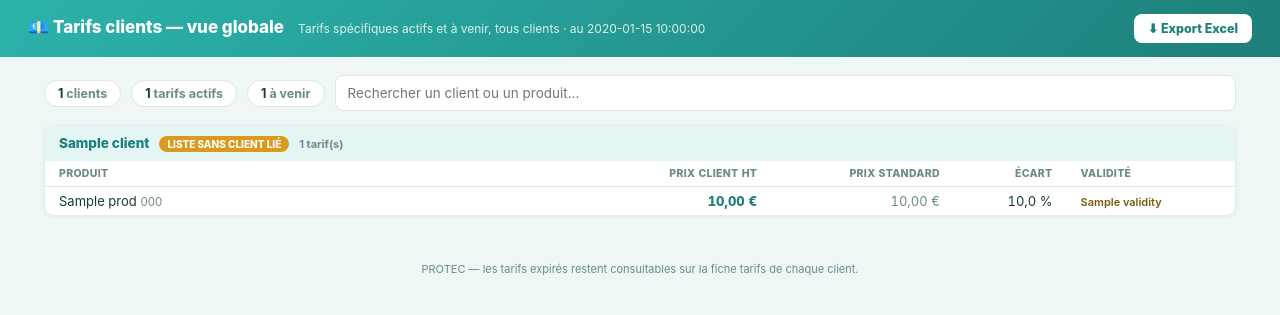
After one commit to xavfevre/ocr-pesee-webhook, a Flask app: template protec_planning/templates/tarifs_global.html in a window 1280 px wide. The commit adds this page. Shown: the top 315 px of the page. Run offline with Flask 3, Linux system fonts and the light colour scheme; the template is opened without the code that fills it: most values are stand-ins (such as "Sample title", 1, 10 or a date in 2020).

Commit message:
Tarifs clients : vue globale de tous les tarifs spécifiques (#136)
* Ma tournée : affiche les congés validés du chauffeur (hr.leave)

- Récupère les congés validés (hr.leave) du chauffeur sur la fenêtre ±15 jours
- Bandeau vert « 🌴 Type de congé » en tête de chaque jour concerné
- Les jours de congé sans mission apparaissent dans la navigation
- Tolérant aux erreurs : la page fonctionne même si le module Congés est inaccessible

Co-Authored-By: Claude <noreply@anthropic.com>

* Tarifs clients : vue globale de tous les tarifs spécifiques (/protec/tarifs-global)

- Page listant les tarifs spécifiques actifs et à venir de tous les clients,
  groupés par client, avec prix standard, écart % et validité
- Recherche instantanée client/produit, lien vers la fiche tarifs de chaque client
- Export Excel global ; tarifs expirés consultables sur la fiche client
- Lien « Vue globale » depuis la page tarifs d'un client

Co-Authored-By: Claude <noreply@anthropic.com>

---------

Co-authored-by: Claude <noreply@anthropic.com>

```diff
--- a/protec_planning/app.py
+++ b/protec_planning/app.py
@@ -1548,6 +1548,155 @@ def tarifs_export():
         mimetype="application/vnd.openxmlformats-officedocument.spreadsheetml.sheet",
         headers={"Content-Disposition":
                  f'attachment; filename="Tarifs_{fname}_{date.today().isoformat()}.xlsx"'})
+
+# ── Vue globale : tous les tarifs spécifiques clients ───────────────────────
+def _tarifs_global_dataset(q):
+    """Tous les tarifs spécifiques actifs ou à venir, groupés par client."""
+    CTX = {"allowed_company_ids": [TARIFS_COMPANY_ID]}
+    default_pl = q("product.pricelist", "search",
+                   [["name", "=", "Liste de prix par défaut"],
+                    ["company_id", "=", TARIFS_COMPANY_ID]], limit=1)
+    default_pl_id = default_pl[0] if default_pl else 0
+    pls = q("product.pricelist", "search_read",
+            ["|", ["company_id", "=", False], ["company_id", "=", TARIFS_COMPANY_ID],
+             ["id", "!=", default_pl_id]], fields=["name"], context=CTX)
+    pl_names = {p["id"]: p["name"] for p in pls}
+    pl_ids = list(pl_names)
+
+    # partenaires rattachés à chaque liste (propriété non requêtable en v19 → lecture globale)
+    pl_partners = {}
+    for p in q("res.partner", "search_read", [],
+               fields=["name", "property_product_pricelist"], context=CTX):
+        pl = p.get("property_product_pricelist")
+        if pl and pl[0] in pl_names:
+            pl_partners.setdefault(pl[0], []).append({"id": p["id"], "name": p["name"]})
+
+    # catalogue + prix standard (mêmes règles que la page client)
+    products = q("product.product", "search_read",
+                 [["active", "=", True],
+                  "|", ["company_id", "=", False], ["company_id", "=", TARIFS_COMPANY_ID]],
+                 fields=["display_name", "default_code", "list_price", "product_tmpl_id"])
+    pvar = {p["id"]: p for p in products}
+    ptmpl = {}
+    for p in products:
+        ptmpl.setdefault(p["product_tmpl_id"][0], p)
+    std_var, std_tmpl = {}, {}
+    if default_pl_id:
+        for it in q("product.pricelist.item", "search_read",
+                    [["pricelist_id", "=", default_pl_id], ["compute_price", "=", "fixed"]],
+                    fields=["applied_on", "product_id", "product_tmpl_id", "fixed_price"]):
+            if it["applied_on"] == "0_product_variant" and it["product_id"]:
+                std_var[it["product_id"][0]] = it["fixed_price"]
+            elif it["product_tmpl_id"]:
+                std_tmpl[it["product_tmpl_id"][0]] = it["fixed_price"]
+
+    now_utc = datetime.now(UTC).strftime("%Y-%m-%d %H:%M:%S")
+    groups = {}
+    for it in q("product.pricelist.item", "search_read",
+                [["pricelist_id", "in", pl_ids]],
+                fields=["pricelist_id", "applied_on", "product_id", "product_tmpl_id",
+                        "compute_price", "fixed_price", "percent_price",
+                        "date_start", "date_end"],
+                order="pricelist_id, id"):
+        if it["date_end"] and it["date_end"] < now_utc:
+            continue  # expiré → visible sur la fiche client uniquement
+        prod = None
+        if it["applied_on"] == "0_product_variant" and it["product_id"]:
+            prod = pvar.get(it["product_id"][0])
+        elif it["applied_on"] == "1_product" and it["product_tmpl_id"]:
+            prod = ptmpl.get(it["product_tmpl_id"][0])
+        if prod is None:
+            continue  # catégorie / toute la liste : hors périmètre tarif produit
+        std = std_var.get(prod["id"], std_tmpl.get(prod["product_tmpl_id"][0], prod["list_price"]))
+        if it["compute_price"] == "fixed":
+            price = it["fixed_price"]
+        elif it["compute_price"] == "percentage":
+            price = round(std * (1 - it["percent_price"] / 100), 2)
+        else:
+            continue
+        future = bool(it["date_start"] and it["date_start"] > now_utc)
+        ds_, de_ = it["date_start"], it["date_end"]
+        if ds_ and de_:
+            validity = f"du {_tarifs_fmt_dt(ds_)} au {_tarifs_fmt_dt(de_)}"
+        elif de_:
+            validity = f"jusqu'au {_tarifs_fmt_dt(de_)}"
+        elif ds_:
+            validity = f"depuis le {_tarifs_fmt_dt(ds_)}"
+        else:
+            validity = ""
+        if future:
+            validity = f"à partir du {_tarifs_fmt_dt(ds_)}"
+        plid = it["pricelist_id"][0]
+        groups.setdefault(plid, []).append({
+            "prod": prod["display_name"], "code": prod["default_code"] or "",
+            "price": price, "std": std, "validity": validity, "future": future,
+            "ecart": round((price - std) / std * 100, 1) if std else None,
+        })
+
+    sections = []
+    for plid, rows in groups.items():
+        partners = pl_partners.get(plid, [])
+        rows.sort(key=lambda r: r["prod"].lower())
+        sections.append({
+            "client": " / ".join(p["name"] for p in partners) or pl_names[plid],
+            "pid": partners[0]["id"] if partners else 0,
+            "linked": bool(partners), "rows": rows,
+        })
+    sections.sort(key=lambda s: s["client"].lower())
+    return {"sections": sections,
+            "nb_clients": len(sections),
+            "nb_actifs": sum(1 for s in sections for r in s["rows"] if not r["future"]),
+            "nb_futurs": sum(1 for s in sections for r in s["rows"] if r["future"])}
+
+@bp.route("/tarifs-global")
+def tarifs_global():
+    if not SECRET or request.args.get("token") != SECRET:
+        abort(403)
+    src = request.args.get("src", "")
+    uid, models, db = odoo_connect_src(src)
+    def q(model, method, *p, **kw):
+        return xq(db, models, uid, model, method, *p, **kw)
+    ds = _tarifs_global_dataset(q)
+    return render_template("tarifs_global.html", token=SECRET, src=src,
+                           today=date.today().strftime("%d/%m/%Y"), **ds)
+
+@bp.route("/tarifs-global/export")
+def tarifs_global_export():
+    if not SECRET or request.args.get("token") != SECRET:
+        abort(403)
+    src = request.args.get("src", "")
+    uid, models, db = odoo_connect_src(src)
+    def q(model, method, *p, **kw):
+        return xq(db, models, uid, model, method, *p, **kw)
+    ds = _tarifs_global_dataset(q)
+
+    import io
+    from openpyxl import Workbook
+    from openpyxl.styles import Font, PatternFill
+    wb = Workbook()
+    ws = wb.active
+    ws.title = "Tarifs clients"
+    H_FILL, H_FONT = PatternFill("solid", fgColor="0B7285"), Font(bold=True, color="FFFFFF")
+    CLI_FONT = Font(bold=True, color="1D7F79")
+    ws.append(["Client", "Produit", "Code", "Prix client HT",
+               "Prix standard HT", "Écart %", "Validité"])
+    for c in ws[1]:
+        c.fill, c.font = H_FILL, H_FONT
+    for s in ds["sections"]:
+        for i, r in enumerate(s["rows"]):
+            ws.append([s["client"] if i == 0 else "", r["prod"], r["code"], r["price"],
+                       r["std"], r["ecart"] if r["ecart"] is not None else "", r["validity"]])
+            if i == 0:
+                ws.cell(row=ws.max_row, column=1).font = CLI_FONT
+    for col, w in zip("ABCDEFG", (38, 52, 14, 15, 16, 10, 26)):
+        ws.column_dimensions[col].width = w
+    ws.freeze_panes = "A2"
+    buf = io.BytesIO()
+    wb.save(buf)
+    return Response(buf.getvalue(),
+        mimetype="application/vnd.openxmlformats-officedocument.spreadsheetml.sheet",
+        headers={"Content-Disposition":
+                 f'attachment; filename="Tarifs_clients_global_{date.today().isoformat()}.xlsx"'})
 
 # ── Modification / suppression d'un tarif spécifique existant ───────────────
 def _tarifs_item_ok(q, item_id):
--- a/protec_planning/templates/tarifs.html
+++ b/protec_planning/templates/tarifs.html
@@ -111,6 +111,9 @@
   <h1>💶 Tarifs — {{ partner.name }}</h1>
   <span class="sub">{% if client_pl_name %}Liste de prix : {{ client_pl_name }}{% else %}Aucun tarif spécifique — tarif standard PROTEC{% endif %}
     {% if src == 'test' %} · BASE DE TEST{% endif %}</span>
+  <a href="{{ BASE }}/tarifs-global?token={{ token }}{% if src %}&src={{ src }}{% endif %}"
+     style="margin-left:auto; background:#fff; color:var(--cy-dk); font-weight:800; font-size:12.5px;
+            border-radius:8px; padding:7px 14px; text-decoration:none;">🌍 Vue globale</a>
 </header>
 
 {% if ok == 'mod' %}<div class="banner ok">✓ Tarif modifié</div>
--- /dev/null
+++ b/protec_planning/templates/tarifs_global.html
@@ -0,0 +1,139 @@
+<!DOCTYPE html>
+<html lang="fr">
+<head>
+  <meta charset="UTF-8">
+  <meta name="viewport" content="width=device-width, initial-scale=1.0">
+  <title>Tarifs clients — vue globale</title>
+  <style>
+    :root { --cy: #2bb3ab; --cy-dk: #1d7f79; --cy-lt: #e3f6f4; --border: #dbe8e7;
+            --text: #163a3d; --muted: #6b8a89; --green: #2eb85c; --red: #e0483e;
+            --amber: #d99a1f; --spec: #fff7e0; --spec-bd: #f0dca6; }
+    * { box-sizing: border-box; margin: 0; padding: 0; }
+    body { font-family: -apple-system, BlinkMacSystemFont, "Segoe UI", Roboto, sans-serif;
+           background: #eef6f6; color: var(--text); font-size: 14px; }
+    header { background: linear-gradient(135deg, var(--cy), var(--cy-dk)); color: #fff;
+             padding: 14px 28px; display: flex; align-items: baseline; gap: 14px; flex-wrap: wrap; }
+    header h1 { font-size: 17px; font-weight: 800; }
+    header .sub { font-size: 12px; opacity: .85; }
+    header .btn-x { margin-left: auto; background: #fff; color: var(--cy-dk); font-weight: 800;
+                    font-size: 12.5px; border-radius: 8px; padding: 7px 14px; text-decoration: none; }
+    .wrap { max-width: 1240px; margin: 0 auto; padding: 18px 24px; }
+
+    .bar { display: flex; gap: 10px; align-items: center; flex-wrap: wrap; margin-bottom: 14px; }
+    .chip { background: #fff; border: 1px solid var(--border); border-radius: 20px;
+            padding: 5px 13px; font-size: 12.5px; font-weight: 700; color: var(--muted); }
+    .chip b { color: var(--text); }
+    #search { flex: 1; min-width: 240px; border: 1px solid var(--border); border-radius: 8px;
+              padding: 9px 12px; font-size: 13.5px; font-family: inherit; background: #fff; }
+    #search:focus { outline: none; border-color: var(--cy); box-shadow: 0 0 0 3px rgba(43,179,171,.12); }
+
+    .client { background: #fff; border-radius: 10px; box-shadow: 0 1px 4px rgba(23,67,74,.06);
+              border: 1px solid #e4eeed; overflow: hidden; margin-bottom: 14px; }
+    .client h2 { background: var(--cy-lt); color: var(--cy-dk); font-size: 13.5px; font-weight: 800;
+                 padding: 9px 14px; display: flex; align-items: baseline; gap: 10px; flex-wrap: wrap; }
+    .client h2 a { color: var(--cy-dk); text-decoration: none; }
+    .client h2 a:hover { text-decoration: underline; }
+    .client h2 .n { font-size: 11px; color: var(--muted); font-weight: 700; }
+    .badge-nolink { font-size: 10px; font-weight: 800; border-radius: 10px; padding: 2px 8px;
+                    background: var(--amber); color: #fff; text-transform: uppercase; }
+    table { width: 100%; border-collapse: collapse; font-size: 13px; }
+    th { text-align: left; color: var(--muted); font-weight: 800; padding: 6px 14px;
+         font-size: 10.5px; text-transform: uppercase; letter-spacing: .3px;
+         border-bottom: 1px solid var(--border); }
+    th.num, td.num { text-align: right; font-variant-numeric: tabular-nums; }
+    td { padding: 6px 14px; border-top: 1px solid #f0f5f5; }
+    tr:first-child td { border-top: none; }
+    .price { font-weight: 800; color: var(--cy-dk); white-space: nowrap; }
+    .std { color: var(--muted); white-space: nowrap; }
+    .ecart-moins { color: var(--green); font-weight: 700; }
+    .ecart-plus { color: var(--red); font-weight: 700; }
+    .validity { font-size: 11px; color: #7a5b0d; font-weight: 600; }
+    .badge-futur { font-size: 10px; font-weight: 800; border-radius: 10px; padding: 2px 8px;
+                   background: var(--amber); color: #fff; text-transform: uppercase; }
+    .code { color: var(--muted); font-size: 11.5px; }
+    #noresult { display: none; text-align: center; color: var(--muted); padding: 40px; }
+    footer { text-align: center; color: var(--muted); font-size: 11px; padding: 14px; }
+  </style>
+</head>
+<body>
+
+<header>
+  <h1>💶 Tarifs clients — vue globale</h1>
+  <span class="sub">Tarifs spécifiques actifs et à venir, tous clients · au {{ today }}{% if src == 'test' %} · BASE DE TEST{% endif %}</span>
+  <a class="btn-x" href="{{ BASE }}/tarifs-global/export?token={{ token }}{% if src %}&src={{ src }}{% endif %}">⬇ Export Excel</a>
+</header>
+
+<div class="wrap">
+  <div class="bar">
+    <span class="chip"><b>{{ nb_clients }}</b> clients</span>
+    <span class="chip"><b>{{ nb_actifs }}</b> tarifs actifs</span>
+    {% if nb_futurs %}<span class="chip"><b>{{ nb_futurs }}</b> à venir</span>{% endif %}
+    <input id="search" type="search" placeholder="Rechercher un client ou un produit…"
+           oninput="doFilter()" autocomplete="off">
+  </div>
+
+  {% for s in sections %}
+  <div class="client" data-client="{{ s.client | lower }}">
+    <h2>
+      {% if s.linked %}
+        <a href="{{ BASE }}/tarifs?token={{ token }}&c={{ s.pid }}{% if src %}&src={{ src }}{% endif %}">{{ s.client }}</a>
+      {% else %}
+        {{ s.client }} <span class="badge-nolink">liste sans client lié</span>
+      {% endif %}
+      <span class="n">{{ s.rows | length }} tarif(s)</span>
+    </h2>
+    <table>
+      <thead><tr>
+        <th style="width:46%;">Produit</th>
+        <th class="num">Prix client HT</th>
+        <th class="num">Prix standard</th>
+        <th class="num">Écart</th>
+        <th>Validité</th>
+      </tr></thead>
+      <tbody>
+        {% for r in s.rows %}
+        <tr data-prod="{{ r.prod | lower }} {{ r.code | lower }}">
+          <td>{{ r.prod }}{% if r.code %} <span class="code">{{ r.code }}</span>{% endif %}</td>
+          <td class="num price">{{ "%.2f" | format(r.price) | replace(".", ",") }} €</td>
+          <td class="num std">{{ "%.2f" | format(r.std) | replace(".", ",") }} €</td>
+          <td class="num">
+            {% if r.ecart is not none %}
+              <span class="{{ 'ecart-plus' if r.ecart > 0 else 'ecart-moins' if r.ecart < 0 else '' }}">
+                {{ "+" if r.ecart > 0 }}{{ ("%.1f" | format(r.ecart)) | replace(".", ",") }} %</span>
+            {% endif %}
+          </td>
+          <td>{% if r.future %}<span class="badge-futur">à venir</span> {% endif %}
+              <span class="validity">{{ r.validity }}</span></td>
+        </tr>
+        {% endfor %}
+      </tbody>
+    </table>
+  </div>
+  {% endfor %}
+
+  <div id="noresult">Aucun tarif ne correspond à la recherche.</div>
+</div>
+
+<footer>PROTEC — les tarifs expirés restent consultables sur la fiche tarifs de chaque client.</footer>
+
+<script>
+  function doFilter() {
+    var t = document.getElementById('search').value.trim().toLowerCase();
+    var any = false;
+    document.querySelectorAll('.client').forEach(function (sec) {
+      var cli = sec.dataset.client || '';
+      var cliMatch = !t || cli.indexOf(t) !== -1;
+      var visible = 0;
+      sec.querySelectorAll('tbody tr').forEach(function (tr) {
+        var show = cliMatch || (tr.dataset.prod || '').indexOf(t) !== -1;
+        tr.style.display = show ? '' : 'none';
+        if (show) visible++;
+      });
+      sec.style.display = visible ? '' : 'none';
+      if (visible) any = true;
+    });
+    document.getElementById('noresult').style.display = any ? 'none' : 'block';
+  }
+</script>
+</body>
+</html>
```
